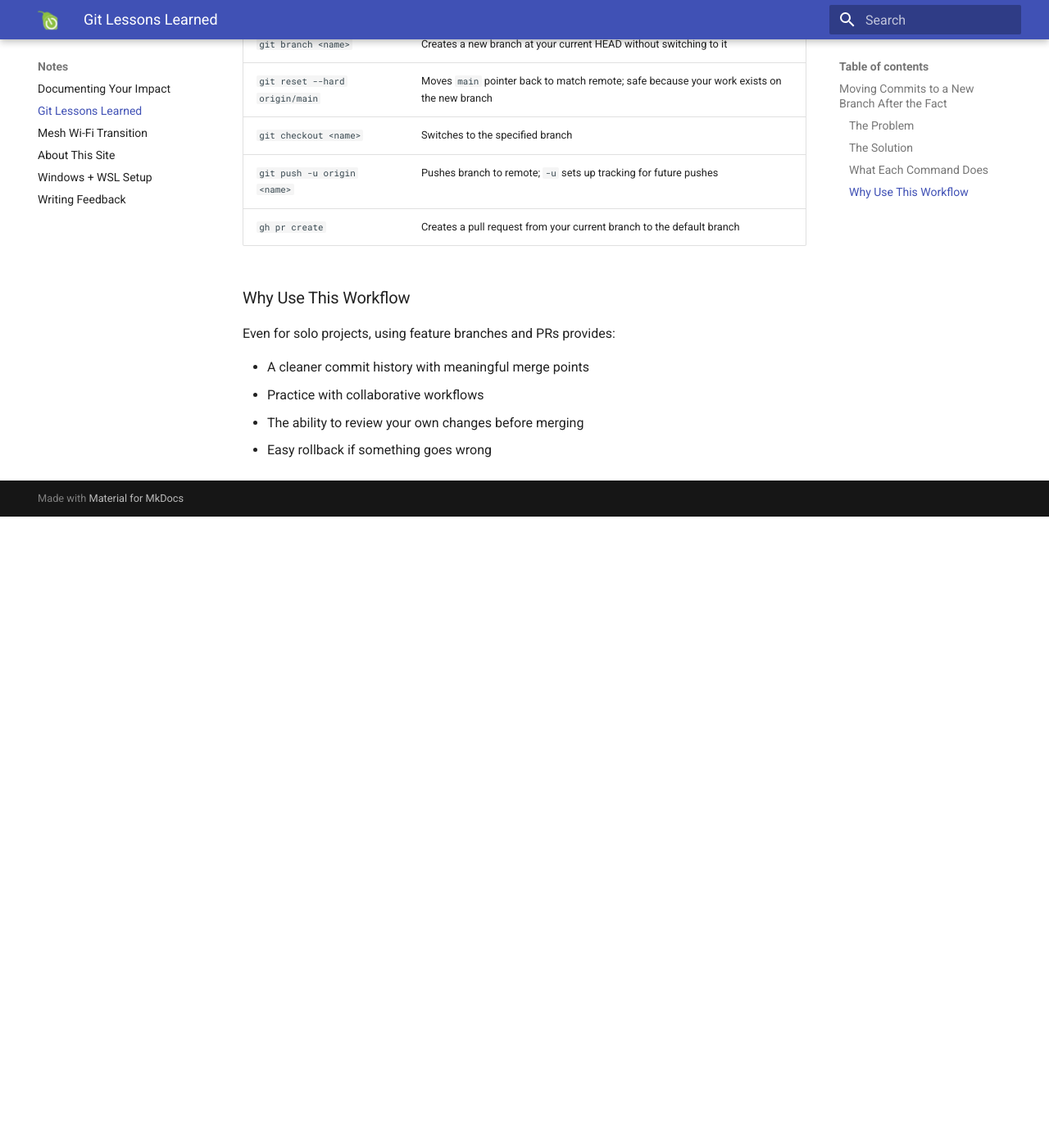
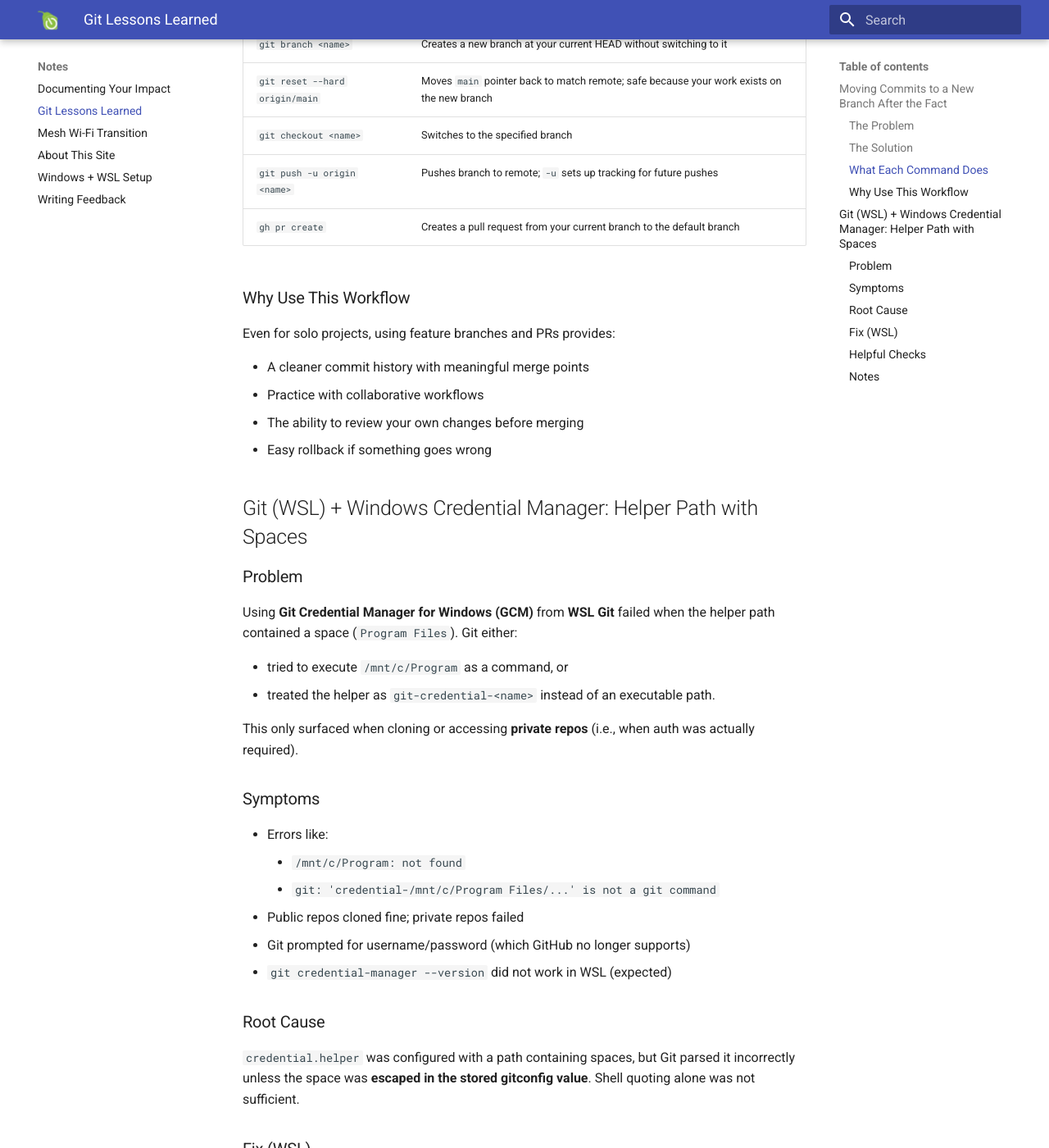
Before and after one commit to paretech/docs, an MkDocs documentation site: the page built from docs/notes/git-lessons-learned.md, in a window 1280 px wide and 1400 px high, scrolled down 925 px. Shown: the whole window at 82% size. Built offline with MkDocs 1.6.1 and Material for MkDocs 9.7.7, drawn with Linux system fonts in a browser that asks for light colours; before the commit the page ends 1555 px from its top, so only the background shows below that; some of the changed text lies outside the part shown.

Commit message:
Add WSL auth troubleshooting

````diff
--- a/docs/notes/git-lessons-learned.md
+++ b/docs/notes/git-lessons-learned.md
@@ -45,3 +45,68 @@
 - Practice with collaborative workflows
 - The ability to review your own changes before merging
 - Easy rollback if something goes wrong
+
+## Git (WSL) + Windows Credential Manager: Helper Path with Spaces
+
+### Problem
+
+Using **Git Credential Manager for Windows (GCM)** from **WSL Git** failed when the helper path contained a space (`Program Files`). Git either:
+
+- tried to execute `/mnt/c/Program` as a command, or
+- treated the helper as `git-credential-<name>` instead of an executable path.
+
+This only surfaced when cloning or accessing **private repos** (i.e., when auth was actually required).
+
+### Symptoms
+
+- Errors like:
+  - `/mnt/c/Program: not found`
+  - `git: 'credential-/mnt/c/Program Files/...' is not a git command`
+- Public repos cloned fine; private repos failed
+- Git prompted for username/password (which GitHub no longer supports)
+- `git credential-manager --version` did not work in WSL (expected)
+
+### Root Cause
+
+`credential.helper` was configured with a path containing spaces, but Git parsed it incorrectly unless the space was **escaped in the stored gitconfig value**. Shell quoting alone was not sufficient.
+
+### Fix (WSL)
+
+Unset all helpers, then store the helper path with an **escaped space**:
+
+```bash
+git config --global --unset-all credential.helper
+git config --global credential.helper '/mnt/c/Program\ Files/Git/mingw64/bin/git-credential-manager.exe'
+```
+
+Then retrigger auth with any HTTPS Git operation and complete the browser/device login flow.
+
+### Helpful Checks
+
+Helpful Checks
+
+Verify exactly one helper is configured:
+
+```bash
+git config --global --show-origin --get-all credential.helper
+```
+
+Test auth silently:
+
+```bash
+git ls-remote <https://github.com/><user>/<private-repo>.git >/dev/null
+```
+
+Confirm the helper binary exists:
+
+```bash
+ls "/mnt/c/Program Files/Git/mingw64/bin/git-credential-manager.exe"
+```
+
+### Notes
+
+This setup reuses Windows Credential Manager; WSL has no local credential cache.
+
+git credential-manager ... is not a valid command in WSL unless Linux GCM is installed.
+
+Public repos can mask helper misconfiguration because no auth is required.
````
